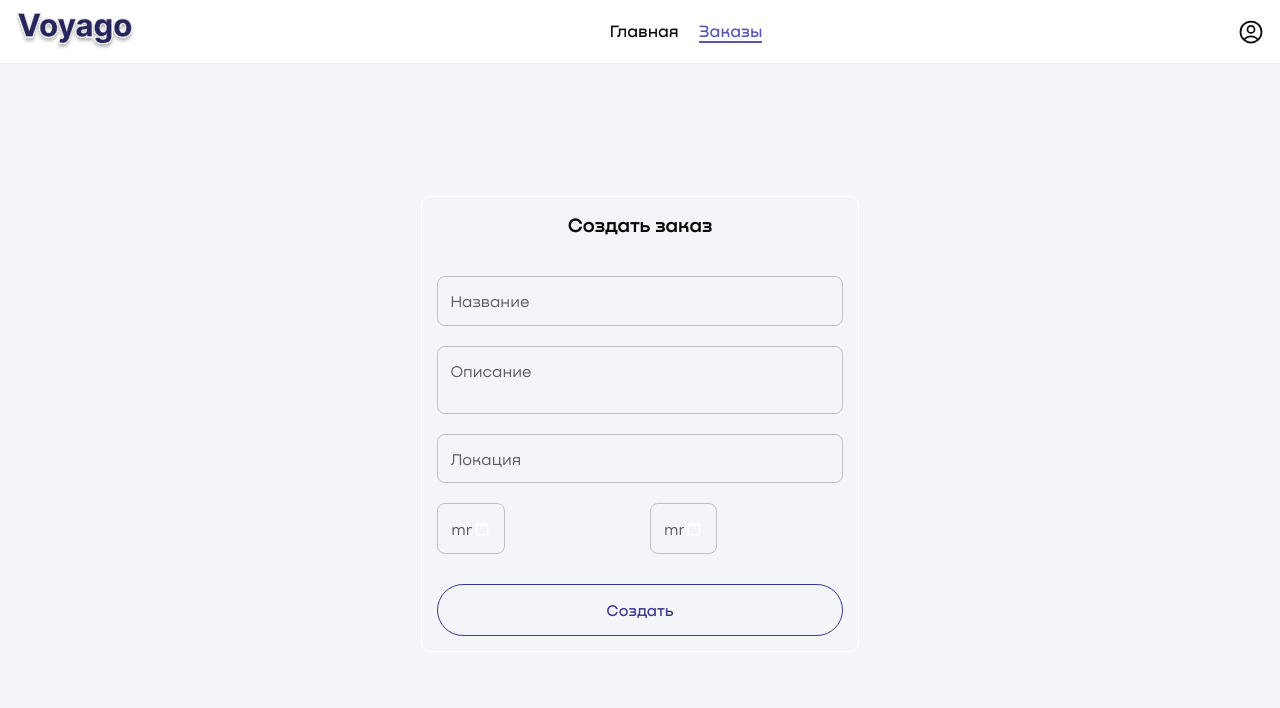
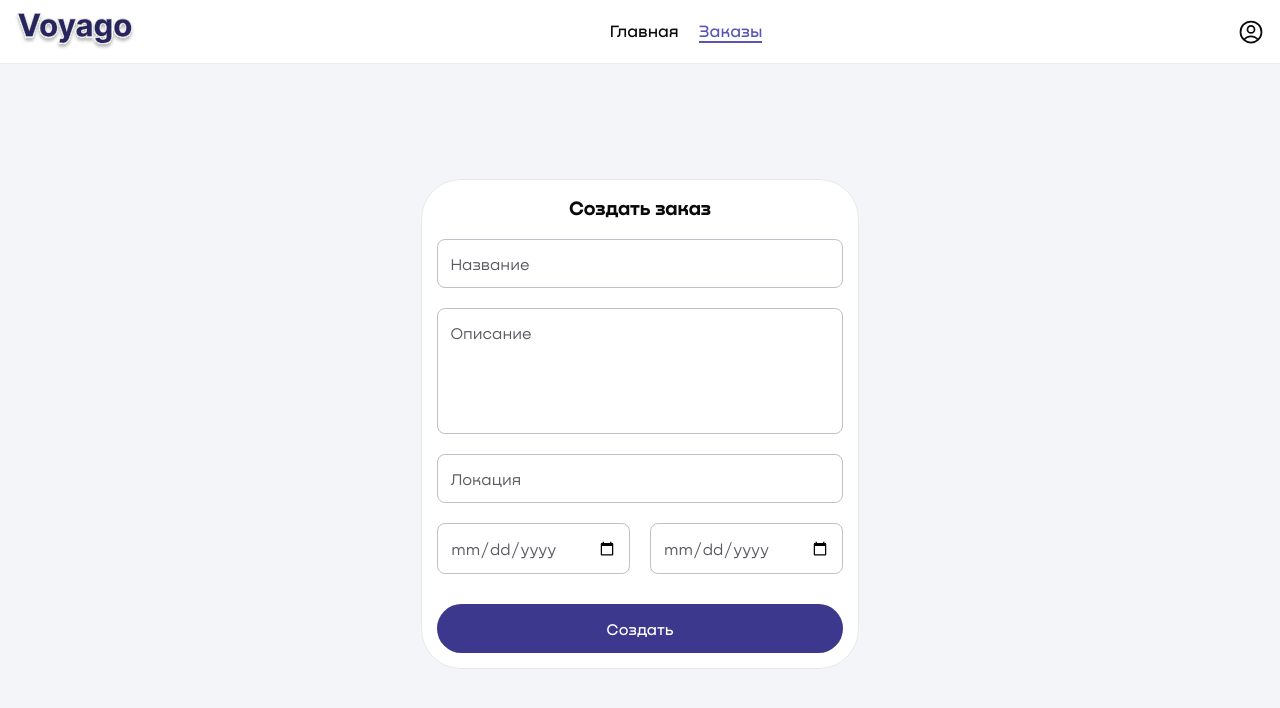
Before and after one commit to DaVas255/voyago_frontend, a React (Vite) app: page /orders/new in a window 1280 px wide. Shown: the top 708 px of the page. Built offline with nearby package versions, Linux system fonts and the light colour scheme; a web font is replaced by a local one.

Commit message:
redesign create order form

```diff
--- a/src/components/features/CreateOrderForm/CreateOrderForm.module.scss
+++ b/src/components/features/CreateOrderForm/CreateOrderForm.module.scss
@@ -6,8 +6,9 @@
   row-gap: 2rem;
   padding: 1.5rem;
 
-  border: 1px solid #fff;
-  border-radius: 1rem;
+  background-color: #fff;
+  border-radius: var(--border-radius);
+  border: 1px solid #E7E8EB;
 
   @media screen and (max-width: 1200px) {
     width: 60%;
@@ -18,12 +19,12 @@
   }
 
   &__title {
-    margin-bottom: 2rem;
-
     text-align: center;
     font-size: 2rem;
-    font-weight: 600;
+    font-weight: 700;
   }
+
+  &__description {}
 
   &__dates {
     display: flex;
@@ -36,25 +37,9 @@
       row-gap: 1rem;
     }
 
-    & input {
-      width: 35%;
-
-      @media screen and (max-width: 450px) {
-        width: 100%;
-      }
-
-      &::-webkit-calendar-picker-indicator {
-        filter: invert(100%);
-      }
-    }
   }
 
   &__submit {
     margin-top: 1rem;
-    background-color: transparent;
-
-    &:disabled {
-      cursor: not-allowed;
-    }
   }
 }
--- a/src/components/features/CreateOrderForm/CreateOrderForm.tsx
+++ b/src/components/features/CreateOrderForm/CreateOrderForm.tsx
@@ -36,7 +36,7 @@ export const CreateOrderForm = () => {
     <form onSubmit={handleSubmit(onSubmit)} className={styles['create-order']}>
       <h1 className={styles['create-order__title']}>Создать заказ</h1>
       <Input type='text' placeholder='Название' {...register('title', { required: true })} />
-      <TextArea placeholder='Описание' {...register('description', { required: true })} />
+      <TextArea placeholder='Описание' rows={5} {...register('description', { required: true })} />
       <Input type='text' placeholder='Локация' {...register('location', { required: true })} />
       <div className={styles['create-order__dates']}>
         <Input
@@ -55,6 +55,7 @@ export const CreateOrderForm = () => {
         type='submit'
         className={styles['create-order__submit']}
         name='Создать'
+        background
         disabled={isOrderPending}
       />
     </form>
```
